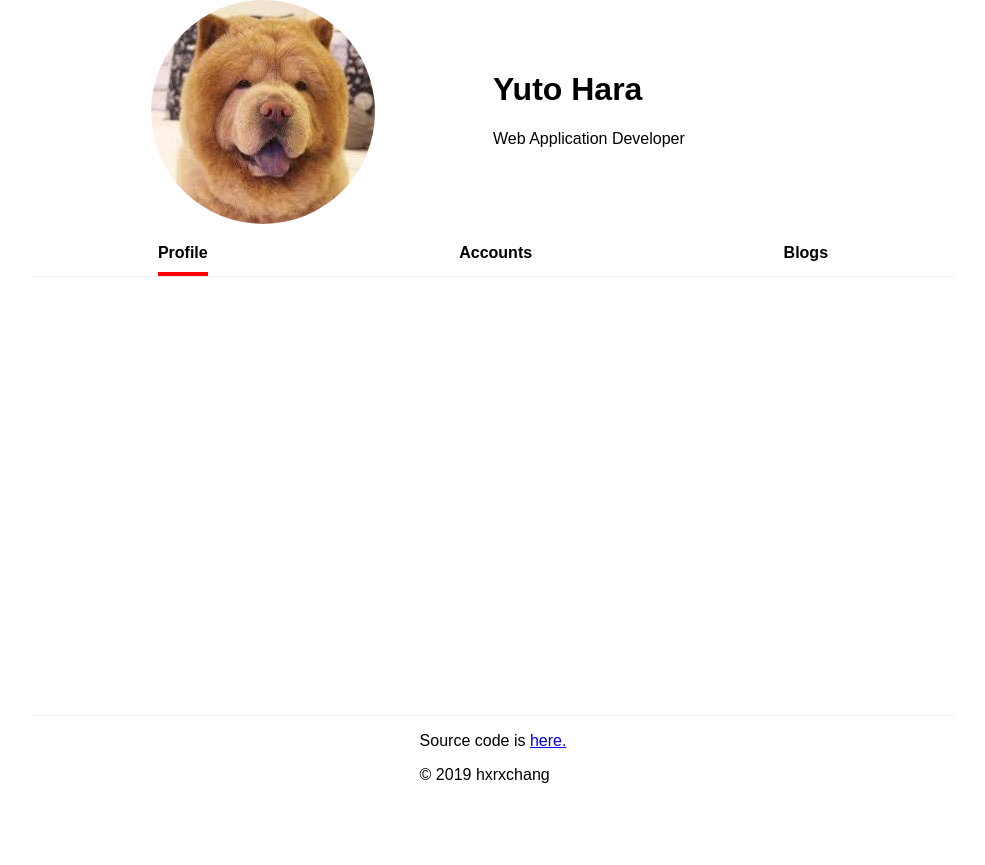
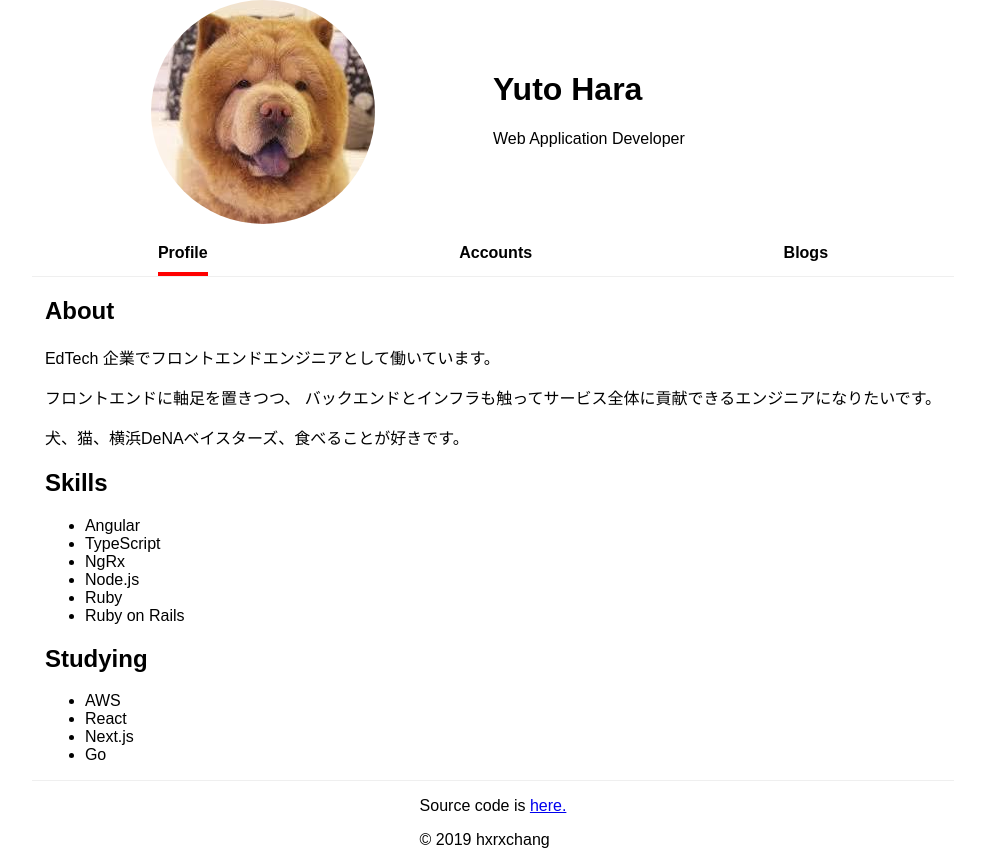
Before and after one commit to hxrxchang/my-next-page, a Next.js app: page / in a window 1280 px wide. Shown: the whole page, without its empty margins (147-1132 px from the left). Before the commit the page ends 800 px from the top, so only its background shows below. Built offline with nearby package versions, Linux system fonts and the light colour scheme.

Commit message:
use gray-matter instead of raw-loader

```diff
--- /dev/null
+++ b/lib/profile.ts
@@ -0,0 +1,10 @@
+import fs from 'fs';
+import path from 'path';
+import matter from 'gray-matter';
+
+export function getProfile(): string {
+  const profilePath = path.join(process.cwd(), '/data-sources/profile.md');
+  const fileContents = fs.readFileSync(profilePath, 'utf8');
+  const { content } = matter(fileContents);
+  return content;
+}
--- a/src/pages/index.tsx
+++ b/src/pages/index.tsx
@@ -2,6 +2,7 @@ import React from 'react';
 import { NextPage, GetStaticProps } from 'next';
 import { CustomHead } from '../components/custom-head';
 import { Layout, Profile } from './../components/index';
+import { getProfile } from '../../lib/profile';
 
 const IndexPage: NextPage<{ content: string }> = ({ content }) => {
   return (
@@ -15,9 +16,9 @@ const IndexPage: NextPage<{ content: string }> = ({ content }) => {
 };
 
 export const getStaticProps: GetStaticProps = async () => {
-  const content = await require('../../data-sources/profile.md');
+  const content = getProfile();
   return {
-    props: { content: content.default },
+    props: { content },
   };
 };
 
--- a/src/pages/works.tsx
+++ b/src/pages/works.tsx
@@ -3,6 +3,7 @@ import { CustomHead } from '../components/custom-head';
 import { NextPage, GetStaticProps } from 'next';
 
 import { Layout, Works } from '../components/index';
+import { getWorks } from '../../lib/works';
 
 const WorksPage: NextPage<{ content: string }> = ({ content }) => (
   <>
@@ -14,9 +15,9 @@ const WorksPage: NextPage<{ content: string }> = ({ content }) => (
 );
 
 export const getStaticProps: GetStaticProps = async () => {
-  const content = await require('../../data-sources/works.md');
+  const content = getWorks();
   return {
-    props: { content: content.default },
+    props: { content },
   };
 };
 
```
Also changed, not shown: lib/works.ts (added, +10 -0 lines).
